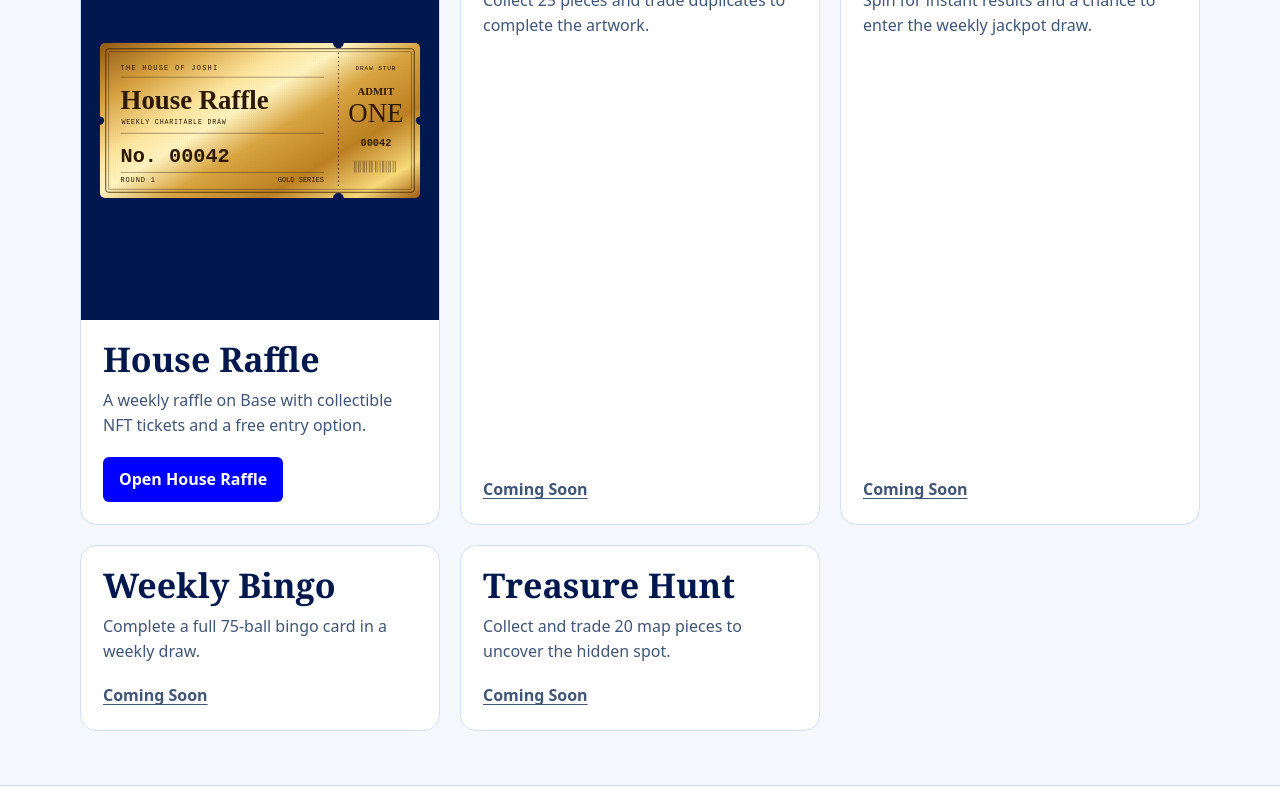
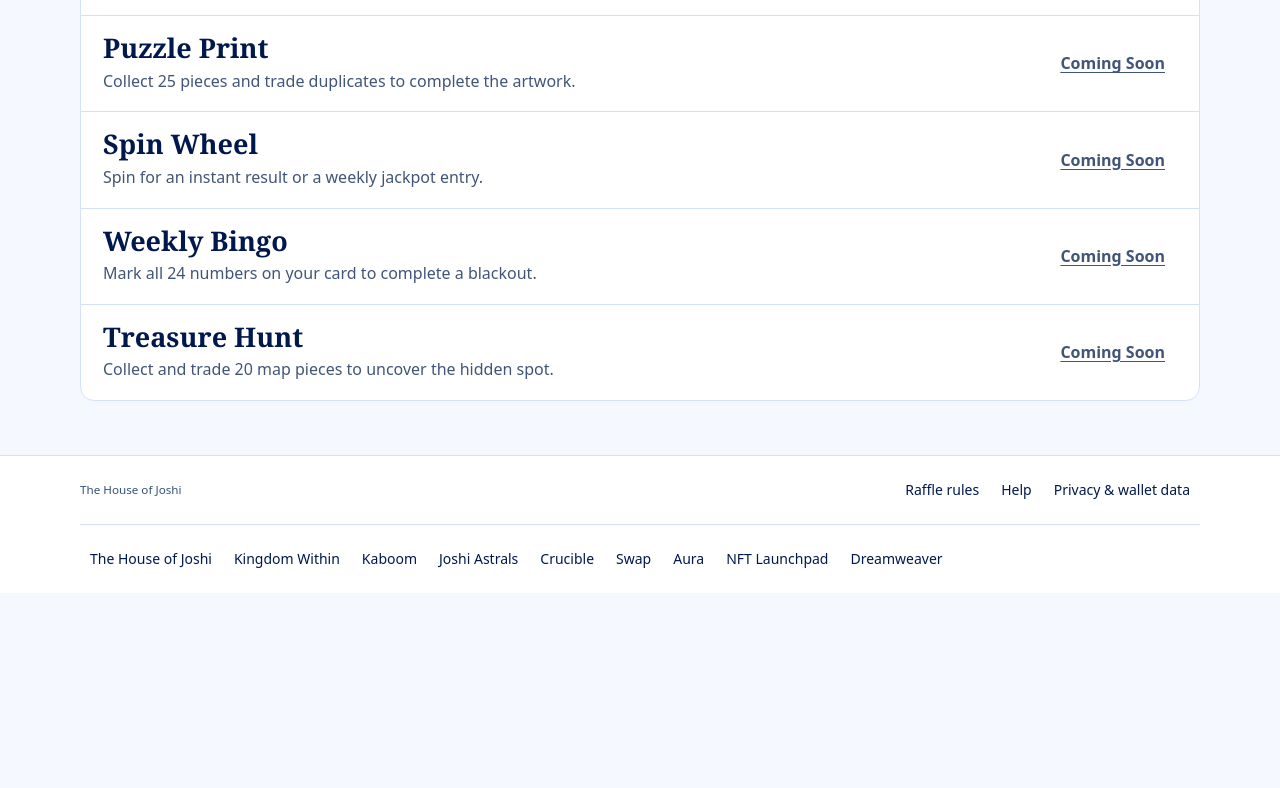
Before and after one commit to anshujoshi15-web/arcade, a website: page raffle/public/arcade.html in a window 1280 px wide. Shown: the part 588-1376 px from the top of the page. After the commit the page ends 1181 px from the top, so only its background shows below. Drawn offline with Linux system fonts and the light colour scheme.

Commit message:
Show Arcade games in a homepage list

```diff
--- a/raffle/public/arcade.html
+++ b/raffle/public/arcade.html
@@ -21,15 +21,16 @@ h1{font-size:clamp(54px,11vw,128px);letter-spacing:-.06em;margin:0}
 .hero p{max-width:48ch;margin:18px 0 0;font-size:clamp(16px,2vw,22px)}
 .games{padding:32px 0 54px}
 h2{font-size:32px;margin:0 0 18px}
-.grid{display:grid;grid-template-columns:repeat(auto-fit,minmax(min(100%,320px),1fr));gap:20px}
-article{display:flex;flex-direction:column;overflow:hidden;background:white;border:1px solid var(--line);border-radius:16px}
-.art{display:block;width:100%;aspect-ratio:2/1;object-fit:cover;background:#00184d}
-.raffle-art{object-fit:contain;padding:14px;background:#00184d}
-.card{display:flex;flex-direction:column;align-items:flex-start;flex:1;padding:22px}
-h3{font-size:34px;margin:0}article p{color:var(--muted);margin:10px 0 20px}
-.play{margin-top:auto;display:inline-block;background:var(--blue);color:white;padding:10px 16px;border-radius:6px;font-weight:700;text-decoration:none}
-.upcoming{margin-top:auto;color:var(--muted);font-weight:700;text-underline-offset:3px}
+.game-list{list-style:none;padding:0;margin:0;border:1px solid var(--line);border-radius:14px;background:#fff}
+.game-list li{display:flex;justify-content:space-between;align-items:center;gap:12px 24px;padding:18px 22px}
+.game-list li+li{border-top:1px solid var(--line)}
+.game-list h3{font-size:27px;margin:0}
+.game-list p{color:var(--muted);margin:6px 0 0}
+.play,.upcoming{display:inline-flex;align-items:center;min-height:44px;padding:8px 12px;border-radius:6px;font-weight:700;white-space:nowrap}
+.play{background:var(--blue);color:white;text-decoration:none}
 .play:hover{background:#003ec1}
+.upcoming{color:var(--muted);text-underline-offset:3px}
+@media(max-width:560px){.game-list li{align-items:flex-start;flex-direction:column;padding:16px}.game-list h3{font-size:24px}}
 footer{background:white;border-top:1px solid var(--line);color:var(--muted);font-size:14px;padding:18px 0}
 </style>
 <link rel="stylesheet" href="/arcade-theme.css"></head>
@@ -39,16 +40,13 @@ footer{background:white;border-top:1px solid var(--line);color:var(--muted);font
 <section class="hero"><div class="wrap"><h1>House Arcade</h1><p>Play House Raffle and see what’s coming next.</p></div></section>
 <section class="wrap games" id="games" aria-labelledby="games-title">
 <h2 id="games-title">Games</h2>
-<div class="grid">
-<article>
-<img class="art raffle-art" src="/house-raffle-ticket-gold.svg" alt="Gold House Raffle ticket with a perforated stub" width="800" height="400">
-<div class="card"><h3>House Raffle</h3><p>A weekly raffle on Base with collectible NFT tickets and a free entry option.</p><a class="play" href="/raffle">Open House Raffle</a></div>
-</article>
-<article><div class="card"><h3>Puzzle Print</h3><p>Collect 25 pieces and trade duplicates to complete the artwork.</p><a class="upcoming" href="/puzzle-print">Coming Soon</a></div></article>
-<article><div class="card"><h3>Spin Wheel</h3><p>Spin for instant results and a chance to enter the weekly jackpot draw.</p><a class="upcoming" href="/spin-wheel">Coming Soon</a></div></article>
-<article><div class="card"><h3>Weekly Bingo</h3><p>Complete a full 75-ball bingo card in a weekly draw.</p><a class="upcoming" href="/weekly-bingo">Coming Soon</a></div></article>
-<article><div class="card"><h3>Treasure Hunt</h3><p>Collect and trade 20 map pieces to uncover the hidden spot.</p><a class="upcoming" href="/treasure-hunt">Coming Soon</a></div></article>
-</div>
+<ul class="game-list">
+<li><div><h3>House Raffle</h3><p>Collect NFT raffle tickets or claim a free weekly entry.</p></div><a class="play" href="/raffle">Open House Raffle</a></li>
+<li><div><h3>Puzzle Print</h3><p>Collect 25 pieces and trade duplicates to complete the artwork.</p></div><a class="upcoming" href="/puzzle-print" aria-label="Puzzle Print · Coming Soon">Coming Soon</a></li>
+<li><div><h3>Spin Wheel</h3><p>Spin for an instant result or a weekly jackpot entry.</p></div><a class="upcoming" href="/spin-wheel" aria-label="Spin Wheel · Coming Soon">Coming Soon</a></li>
+<li><div><h3>Weekly Bingo</h3><p>Mark all 24 numbers on your card to complete a blackout.</p></div><a class="upcoming" href="/weekly-bingo" aria-label="Weekly Bingo · Coming Soon">Coming Soon</a></li>
+<li><div><h3>Treasure Hunt</h3><p>Collect and trade 20 map pieces to uncover the hidden spot.</p></div><a class="upcoming" href="/treasure-hunt" aria-label="Treasure Hunt · Coming Soon">Coming Soon</a></li>
+</ul>
 </section>
 </main>
 <footer class="arcade-footer"><div class="arcade-chrome"><small>The House of Joshi</small><nav class="arcade-nav" aria-label="Footer navigation"><a href="/how-it-works">Raffle rules</a><a href="/help">Help</a><a href="/privacy">Privacy & wallet data</a></nav></div><nav class="arcade-chrome arcade-nav arcade-network" aria-label="The House of Joshi sites"><a href="https://thehouseofjoshi.com/">The House of Joshi</a><a href="https://kingdomwithin.thehouseofjoshi.com/">Kingdom Within</a><a href="https://kaboom.thehouseofjoshi.com/">Kaboom</a><a href="https://joshiastrals.thehouseofjoshi.com/">Joshi Astrals</a><a href="https://crucible.thehouseofjoshi.com/">Crucible</a><a href="https://swap.thehouseofjoshi.com/">Swap</a><a href="https://aura.thehouseofjoshi.com/">Aura</a><a href="https://www.nftlaunchpad.thehouseofjoshi.com/">NFT Launchpad</a><a href="https://dreamweaver.thehouseofjoshi.com/">Dreamweaver</a></nav></footer>
```
